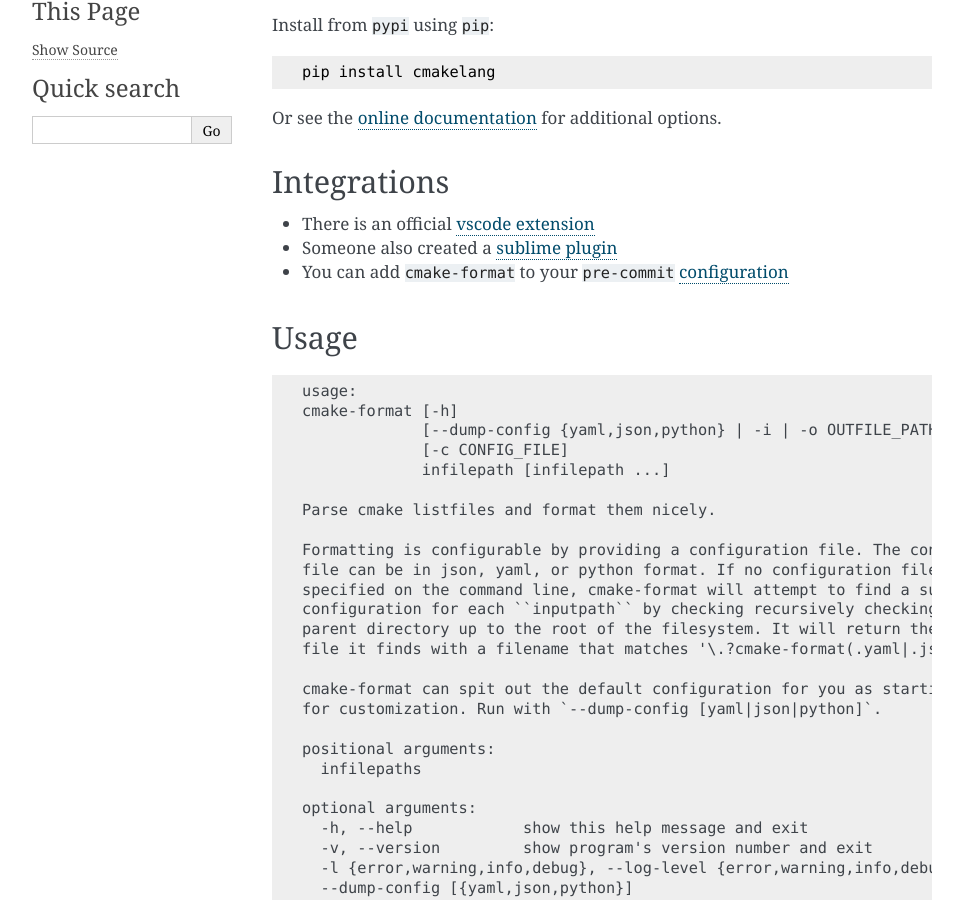
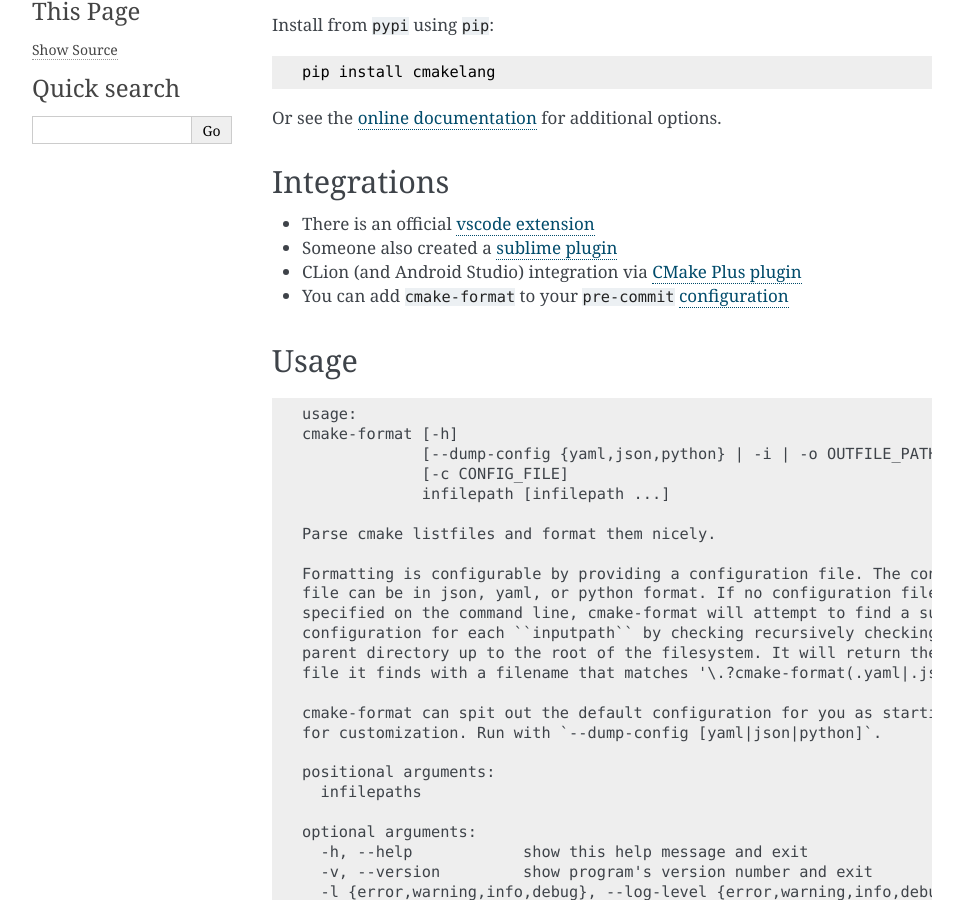
Before and after one commit to cheshirekow/cmake_format, a Sphinx documentation site: the page built from cmakelang/doc/README.rst, in a window 1280 px wide and 900 px high, scrolled down 384 px. Shown: the whole window, without its empty margins (148-1111 px from the left). Built offline with Sphinx 7.4.7, drawn with Linux system fonts in a browser that asks for light colours; pages that are not in the unit, such as notebooks, are missing from menus.

Commit message:
Update Integrations part of readme

```diff
--- a/cmakelang/doc/README.rst
+++ b/cmakelang/doc/README.rst
@@ -40,10 +40,12 @@ Integrations
 
 * There is an official `vscode extension`__
 * Someone also created a `sublime plugin`__
+* CLion (and Android Studio) integration via `CMake Plus plugin`__
 * You can add ``cmake-format`` to your ``pre-commit`` configuration__
 
 .. __: https://marketplace.visualstudio.com/items?itemName=cheshirekow.cmake-format
 .. __: https://packagecontrol.io/packages/CMakeFormat
+.. __: https://plugins.jetbrains.com/plugin/12869-cmake-plus
 .. __: https://cmake-format.readthedocs.io/en/latest/installation.html#pre-commit
 
 -----
```
